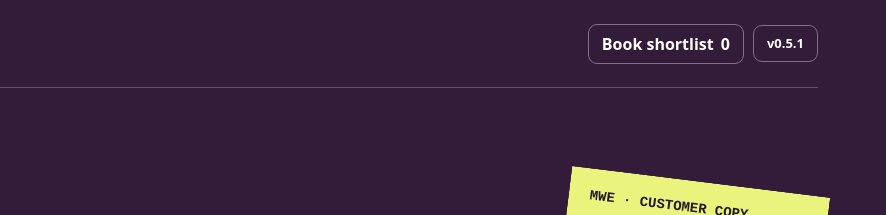
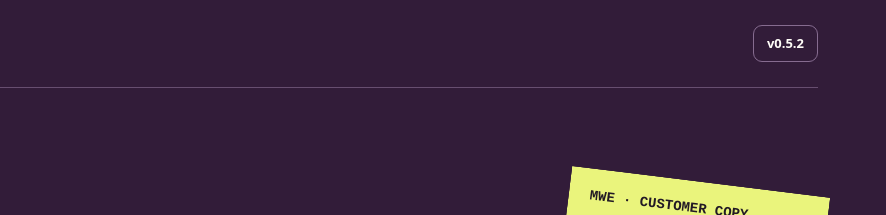
Before and after one commit to gunpowderstudios/money-wasting-expert, a website: page index.html in a window 1280 px wide. Shown: the top 215 px of the page, 394-1280 px from the left. Drawn offline with Linux system fonts and the light colour scheme.

Commit message:
Remove add-to-book button in MWE v0.5.2
Co-Authored-By: Claude Sonnet 5.5 <noreply@anthropic.com>
Claude-Session: https://claude.ai/code/session_019xH1rsULpRw7RfR1mPzNiR

```diff
--- a/data/products.js
+++ b/data/products.js
@@ -444,6 +444,13 @@ const MWE_DATA = {
  ],
  "whatsNew": [
   {
+   "version": "v0.5.2",
+   "title": "No add-to-book button",
+   "items": [
+    "Removed the Add to book button and the Book shortlist link. The code is still there, switched off, for later."
+   ]
+  },
+  {
    "version": "v0.5.1",
    "title": "Photo thumbnails on the new cards",
    "items": [
--- a/index.html
+++ b/index.html
@@ -21,7 +21,7 @@ main{padding-bottom:50px}.finder{padding:26px;margin-top:-7px;background:var(--w
 </head>
 <body>
 <header class="mast"><div class="wrap">
-  <div class="top"><div class="brand"><span class="logo" aria-hidden="true">£</span><span>Money Wasting<br>Expert</span></div><div class="top-actions"><button id="nav" class="btn" type="button">Book shortlist <span class="count" id="count">0</span></button><button id="version" class="btn version-btn" type="button" aria-haspopup="dialog" aria-label="What’s new in this version"></button></div></div>
+  <div class="top"><div class="brand"><span class="logo" aria-hidden="true">£</span><span>Money Wasting<br>Expert</span></div><div class="top-actions"><button id="nav" class="btn" type="button" hidden>Book shortlist <span class="count" id="count">0</span></button><button id="version" class="btn version-btn" type="button" aria-haspopup="dialog" aria-label="What’s new in this version"></button></div></div>
   <div class="hero"><div><p class="eyebrow">The regrettable purchase files</p><h1>Money<br><span class="hero-line">Wasting <em>Expert</em></span></h1><p>The worst buys we can find, with receipts. Tested badly, rated badly or flopped spectacularly. Check before you buy!</p></div><div class="receipt" aria-hidden="true"><span>MWE · CUSTOMER COPY</span><hr><span>HYPE .......... 100%</span><span>REGRET .... PENDING</span><hr><strong>£ OUCH.</strong><b>KEEP THIS RECEIPT</b></div></div>
 </div></header>
 <main class="wrap">
@@ -92,7 +92,7 @@ function proofHtml(p){const r=p.r;return '<p class="rating-proof"><strong>'+r.to
 function card(x){
  const q=encodeURIComponent(x.name);
  const sell=x.productUrl?'<a class="btn" href="'+esc(webUrl(x.productUrl))+'" target="_blank" rel="noopener noreferrer">View product</a>':'';
- return '<article class="card" data-kind="'+esc(x.kind)+'">'+productThumb(x)+'<header><span class="pill '+esc(x.tone||(x.kind==='lab'?'test':''))+'">'+esc(x.badge)+'</span>'+(x.price?'<span class="price">'+esc(x.price)+'</span>':'')+'</header><p class="number">'+esc(x.label)+(x.region?' · '+esc(x.region)+' model':'')+'</p><h3>'+esc(x.name)+'</h3>'+(x.proof?proofHtml(x.proof):'')+(x.snippet?'<blockquote>“'+esc(x.snippet)+'”</blockquote>':'')+(x.summary?'<p>'+esc(x.summary)+'</p>':'')+(x.note?'<p class="review-tip">'+esc(x.note)+'</p>':'')+(x.dispute?'<p class="dispute">'+esc(x.dispute)+'</p>':'')+(x.angle?'<details><summary>MWE aside (original, not a review)</summary><div>'+esc(x.angle)+'</div></details>':'')+listSources(x.sources,x.read)+'<div class="actions">'+saveButton(x)+sell+'<a class="btn" href="https://www.amazon.co.uk/s?k='+q+'" target="_blank" rel="noopener noreferrer">Amazon UK</a><a class="btn" href="https://www.argos.co.uk/search/'+q+'/" target="_blank" rel="noopener noreferrer">Argos</a></div></article>';
+ return '<article class="card" data-kind="'+esc(x.kind)+'">'+productThumb(x)+'<header><span class="pill '+esc(x.tone||(x.kind==='lab'?'test':''))+'">'+esc(x.badge)+'</span>'+(x.price?'<span class="price">'+esc(x.price)+'</span>':'')+'</header><p class="number">'+esc(x.label)+(x.region?' · '+esc(x.region)+' model':'')+'</p><h3>'+esc(x.name)+'</h3>'+(x.proof?proofHtml(x.proof):'')+(x.snippet?'<blockquote>“'+esc(x.snippet)+'”</blockquote>':'')+(x.summary?'<p>'+esc(x.summary)+'</p>':'')+(x.note?'<p class="review-tip">'+esc(x.note)+'</p>':'')+(x.dispute?'<p class="dispute">'+esc(x.dispute)+'</p>':'')+(x.angle?'<details><summary>MWE aside (original, not a review)</summary><div>'+esc(x.angle)+'</div></details>':'')+listSources(x.sources,x.read)+'<div class="actions">'+sell+'<a class="btn" href="https://www.amazon.co.uk/s?k='+q+'" target="_blank" rel="noopener noreferrer">Amazon UK</a><a class="btn" href="https://www.argos.co.uk/search/'+q+'/" target="_blank" rel="noopener noreferrer">Argos</a></div></article>';
 }
 let filter='all';
 function renderFilters(){
```
Also changed, not shown: CHANGELOG.md.
